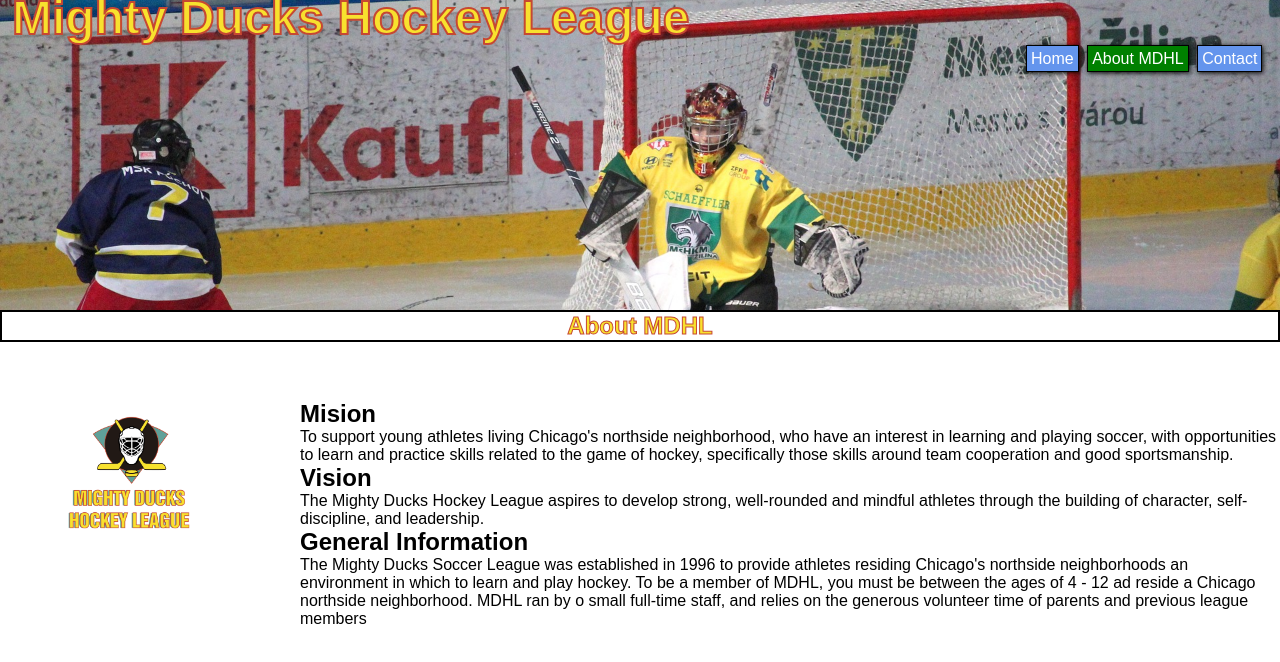
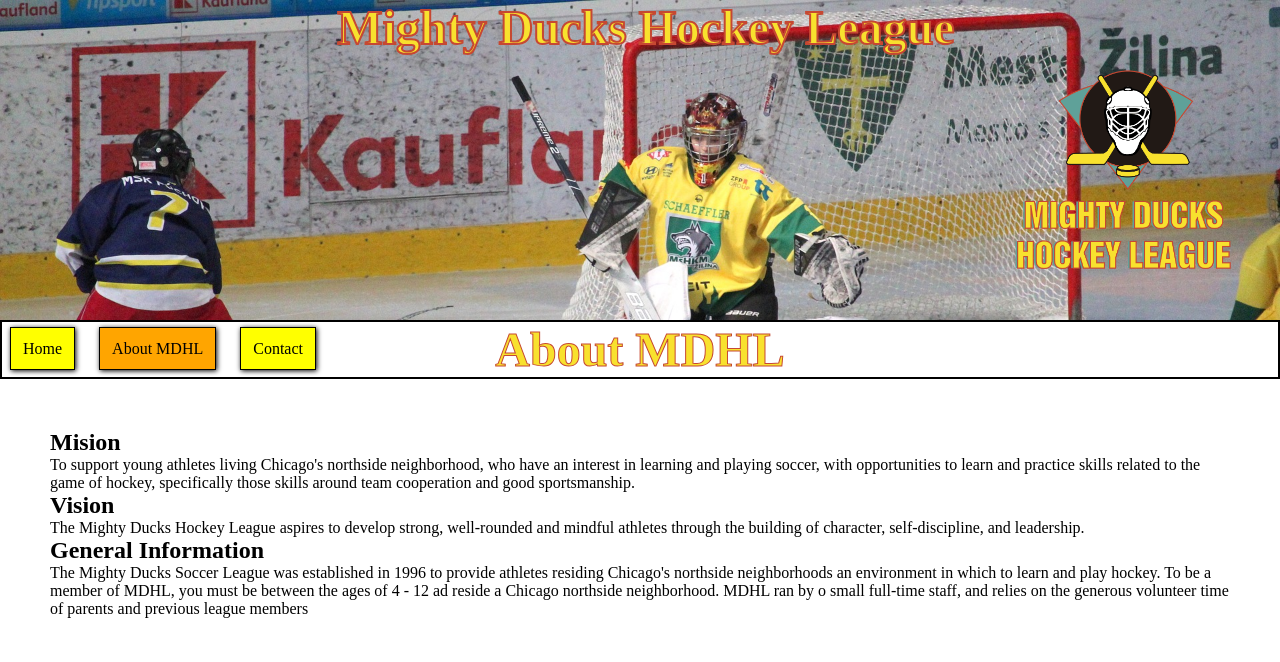
Before and after one commit to gonzav90/MDHL_VOLPE, a plain HTML site: page aboutMDHL.html in a window 1280 px wide. Drawn offline with Linux system fonts and the light colour scheme.

Commit message:
task2 style propio

```diff
--- a/aboutMDHL.html
+++ b/aboutMDHL.html
@@ -4,8 +4,9 @@
     <meta charset="UTF-8">
     <meta http-equiv="X-UA-Compatible" content="IE=edge">
     <meta name="viewport" content="width=device-width, initial-scale=1.0">
-    <!--link rel="stylesheet" href="./estilos/style.css"-->
-    <link rel="stylesheet" href="./estilos/style2.css">
+    <!--link rel="stylesheet" href="./styles/style.css"-->
+    <!--link rel="stylesheet" href="./styles/style2.css"-->
+    <link rel="stylesheet" href="./styles/stylelibre.css">
     <title>Contacto</title>
 </head>
 <body>
--- a/estilos/stylelibre.css
+++ /dev/null
@@ -1,5 +0,0 @@
-*{
-    margin: 0;
-    padding: 0;
-    box-sizing: border-box;
-}
--- a/estilos/style.css
+++ b/styles/style.css
@@ -38,7 +38,7 @@ nav {
     top: 300px;
 }
 
-a{
+a.nav{
     display: block;
     margin: 80px;
 }
--- /dev/null
+++ b/styles/stylelibre.css
@@ -0,0 +1,68 @@
+*{
+    margin: 0;
+    padding: 0;
+    box-sizing: border-box;
+}
+
+header {
+    height: 320px;
+    background-image: url("../img/design1_image2.jpg");
+    background-size: cover;
+    background-repeat: no-repeat;
+}
+
+h1{
+    text-align: center;
+    font-size: 3rem;
+    margin: 0;
+    margin-left: 12px;
+    margin-bottom: 6px;
+    color: rgb(248, 225, 46);
+    -webkit-text-stroke-width: 2px;
+    -webkit-text-stroke-color: rgb(198, 72, 50);
+
+}
+
+h2.titulo {
+    font-size: 3rem;
+    color: rgb(248, 225, 46);
+    text-align: center;
+    border: 2px solid black;
+    -webkit-text-stroke-width: 1px;
+    -webkit-text-stroke-color: rgb(198, 72, 50);
+}
+
+.logo{
+    width: 250px;
+    position:absolute;
+    right: 30px;
+    top: 40px;
+}
+
+nav {
+    position: absolute;
+    top: 340px;
+
+}
+
+a.nav{
+    background-color: yellow;
+    text-decoration: none;
+    color: black;
+    padding: 12px;
+    margin: 10px 10px;
+    border: 1px solid black;
+    box-shadow: 1px 1px 5px black;
+
+
+}
+
+a.nav.pag-actual{
+    background-color:orange;
+}
+
+.texto{
+    position: relative;
+    margin: 50px;
+
+}
```
Also changed, not shown: contact.html (+3 -2 lines), index.html (+3 -2 lines), styles/style2.css (renamed from estilos/style2.css).
